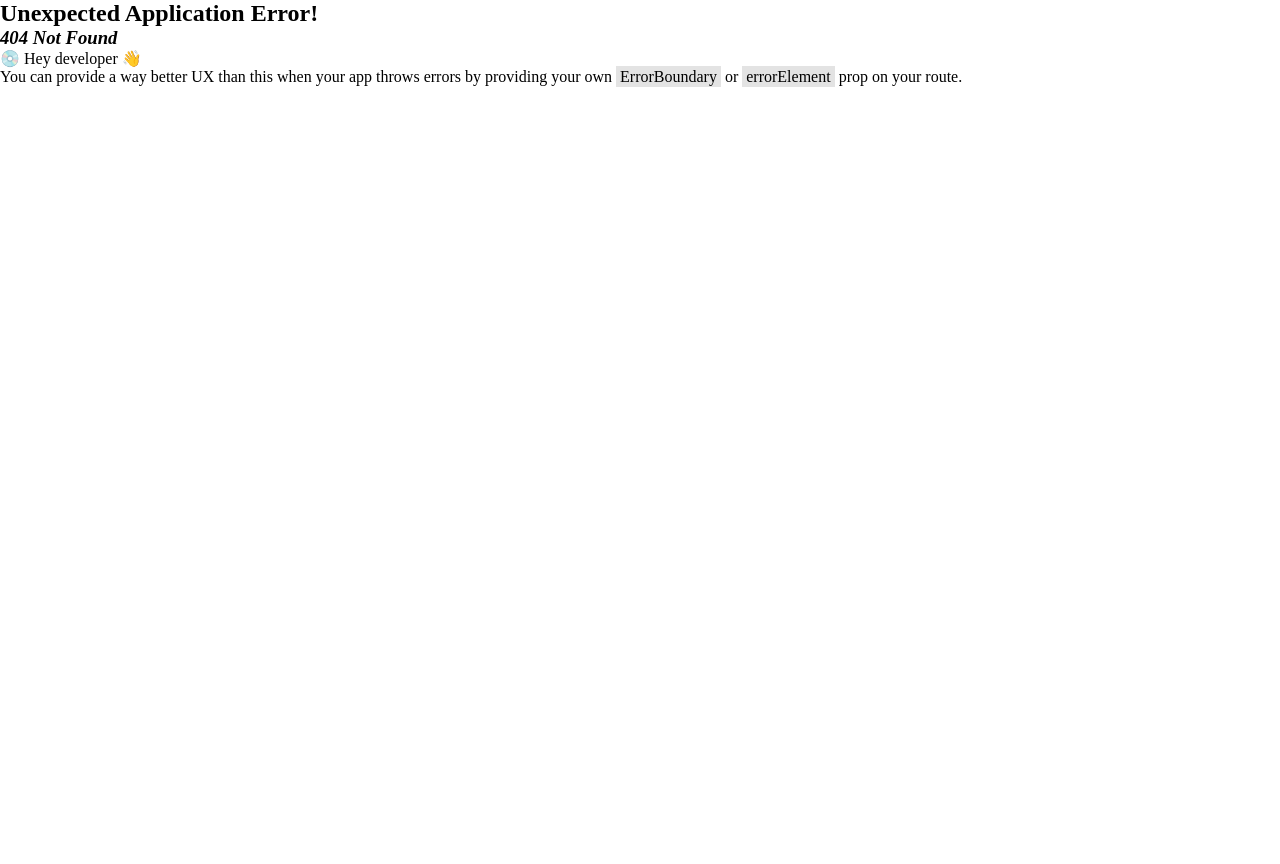
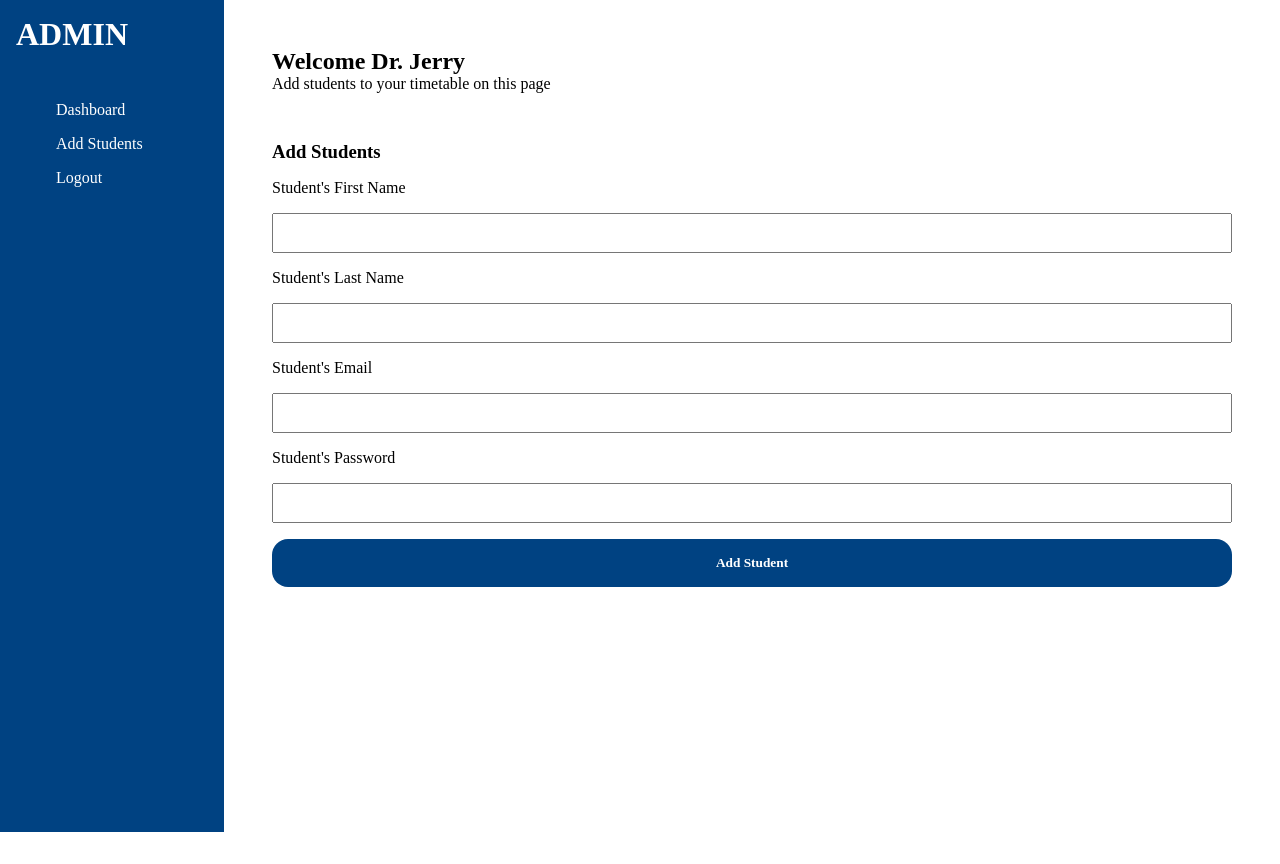
Before and after one commit to otunaboEmmanuel/webdesign-assignment, a React (Vite) app: page /addstudents in a window 1280 px wide. Before the commit this address had no page. Before the commit the page ends 800 px from the top, so only its background shows below. Built offline with nearby package versions, Linux system fonts and the light colour scheme; a web font is replaced by a local one.

Commit message:
UI changes

```diff
--- a/src/components/AddStudents.jsx
+++ b/src/components/AddStudents.jsx
@@ -1,24 +1,92 @@
-
+import React, { useState } from "react";
 
 function AddStudents() {
+  const [firstName, setFirstName] = useState("");
+  const [lastName, setLastName] = useState("");
+  const [email, setEmail] = useState("");
+  const [password, setPassword] = useState("");
+  const [errorMessage, setErrorMessage] = useState("");
+
+  const handleSubmit = async (e) => {
+    e.preventDefault();
+    console.log("Data being sent:", { firstName, lastName, email, password });
+    try {
+      const res = await fetch("http://localhost:9090/users/save", {
+        method: "POST",
+        headers: {
+          "Content-Type": "application/json",
+        },
+        body: JSON.stringify({firstName, lastName, email, password }),
+      });
+
+      const data = await res.json();
+      console.log("API Response:", data);
+
+      if (res.ok) {
+        alert("Added Student successfully");
+        // Optionally, clear the form fields after successful submission
+        setFirstName("");
+        setLastName("");
+        setEmail("");
+        setPassword("");
+      } else {
+        setErrorMessage(data.message || res.statusText);
+        console.error("Send data failed", data.message || res.statusText);
+      }
+    } catch (error) {
+      setErrorMessage("Error: " + error.message);
+      console.error("Error", error.message);
+    }
+  };
+
   return (
-    <div style={{display:'flex', flexDirection:'column', gap:'3rem'}}>
+    <div style={{ display: 'flex', flexDirection: 'column', gap: '3rem' }}>
       <section>
-          <h1>Welcome Dr Jerry </h1>
-          <p>Add students to your timetable on this page</p>
-        </section>
+        <h1>Welcome Dr. Jerry</h1>
+        <p>Add students to your timetable on this page</p>
+      </section>
 
-        <section style={{display:'flex', flexDirection:'column', gap:'1rem'}}>
-            <h3>Add Students</h3>
-            <label>Sudents Email</label>
-            <input type="email" style={{padding:'10px'}} />
-            <label>Students Password</label>
-            <input type="text" style={{padding:'10px'}} />
-            <button className="link">Add Student</button>
-        </section>
-
+      <section style={{ display: 'flex', flexDirection: 'column', gap: '1rem' }}>
+        <h3>Add Students</h3>
+        <form onSubmit={handleSubmit} style={{ display: 'flex', flexDirection: 'column', gap: '1rem' }}>
+          <label>Student's First Name</label>
+          <input
+            type="text"
+            style={{ padding: '10px' }}
+            value={firstName}
+            onChange={(e) => setFirstName(e.target.value)}
+            required
+          />
+          <label>Student's Last Name</label>
+          <input
+            type="text"
+            style={{ padding: '10px' }}
+            value={lastName}
+            onChange={(e) => setLastName(e.target.value)}
+            required
+          />
+          <label>Student's Email</label>
+          <input
+            type="email"
+            style={{ padding: '10px' }}
+            value={email}
+            onChange={(e) => setEmail(e.target.value)}
+            required
+          />
+          <label>Student's Password</label>
+          <input
+            type="text"
+            style={{ padding: '10px' }}
+            value={password}
+            onChange={(e) => setPassword(e.target.value)}
+            required
+          />
+          <button type="submit" className="link">Add Student</button>
+          {errorMessage && <p style={{ color: 'red' }}>{errorMessage}</p>} {/* Display error message */}
+        </form>
+      </section>
     </div>
-  )
+  );
 }
 
-export default AddStudents
+export default AddStudents;
--- /dev/null
+++ b/src/components/Sidebar.jsx
@@ -0,0 +1,30 @@
+import React from 'react'
+import { Link } from 'react-router-dom'
+const Sidebar = () => {
+    const navItems = [
+        { name: "Dashboard", link: "/admin/dashboard" },
+        { name: "Add Students", link: "/addstudents" },
+        { name: "Logout", link: "/" },
+    ]
+    const useStyle = {
+        color: "white",
+        textDecoration: "none"
+    }
+    return (
+        <div className="admin-side">
+            <h1>ADMIN</h1>
+            <ul>
+                {navItems.map((item) => (
+                    <li key={item.name}>
+                        <Link to={item.link} style={useStyle}> {/* Call toggleSidebar on click */}
+                            {item.name}
+                        </Link>
+                    </li>
+                ))}
+            </ul>
+        </div>
+
+    )
+}
+
+export default Sidebar
--- a/src/main.jsx
+++ b/src/main.jsx
@@ -10,7 +10,9 @@ import AdminPage from "./pages/AdminPage.jsx";
 import AdminLogin from "./pages/AdminLogin.jsx";
 import StudentLogin from "./pages/StudentLogin.jsx";
 import Dashboard from "./components/Dashboard.jsx";
+
 import AddStudents from "./components/AddStudents.jsx";
+import AdminStudents from "./pages/AdminStudents.jsx";
 
 const router = createBrowserRouter([
   {
@@ -20,6 +22,10 @@ const router = createBrowserRouter([
   {
     path: "/adminlogin",
     element: <AdminLogin />,
+  },
+  {
+    path: "/addstudents",
+    element: <AdminStudents />,
   },
   {
     path: "/admin",
--- a/src/pages/AdminPage.jsx
+++ b/src/pages/AdminPage.jsx
@@ -1,6 +1,7 @@
 import React, { useEffect, useState } from "react";
-import { NavLink, Outlet } from "react-router-dom";
+import { NavLink, Link, Outlet } from "react-router-dom";
 import "../styles/adminpage.css";
+import Sidebar from "../components/Sidebar";
 
 function AdminPage() {
   const [schedules, setSchedules] = useState([]);
@@ -76,20 +77,7 @@ function AdminPage() {
 
   return (
     <div className="admin">
-      <div className="admin-side">
-        <h1>ADMIN</h1>
-        <div>
-          <ul>
-            <li> <Link className="sidebarlink" to='/admin/dashboard'>Dashboard</Link></li>
-            <li><Link className="sidebarlink" to='/admin/addstudents'>Add Student</Link></li>
-            <li>
-              <NavLink className={({ isActive }) => (isActive ? "active-link" : "sidebarlink")} to="/adminlogin">
-                Logout
-              </NavLink>
-            </li>
-          </ul>
-        </div>
-      </div>
+      <Sidebar />
       <div className="admin-main">
         <div>
           <h1>Welcome Dr Jerry</h1>
--- /dev/null
+++ b/src/pages/AdminStudents.jsx
@@ -0,0 +1,16 @@
+import React from 'react'
+import AddStudents from '../components/AddStudents'
+import Sidebar from '../components/Sidebar'
+
+const AdminStudents = () => {
+    return (
+        <div className="admin">
+            <Sidebar />
+            <div className="admin-main">
+                <AddStudents />
+            </div>
+        </div>
+    )
+}
+
+export default AdminStudents
```
